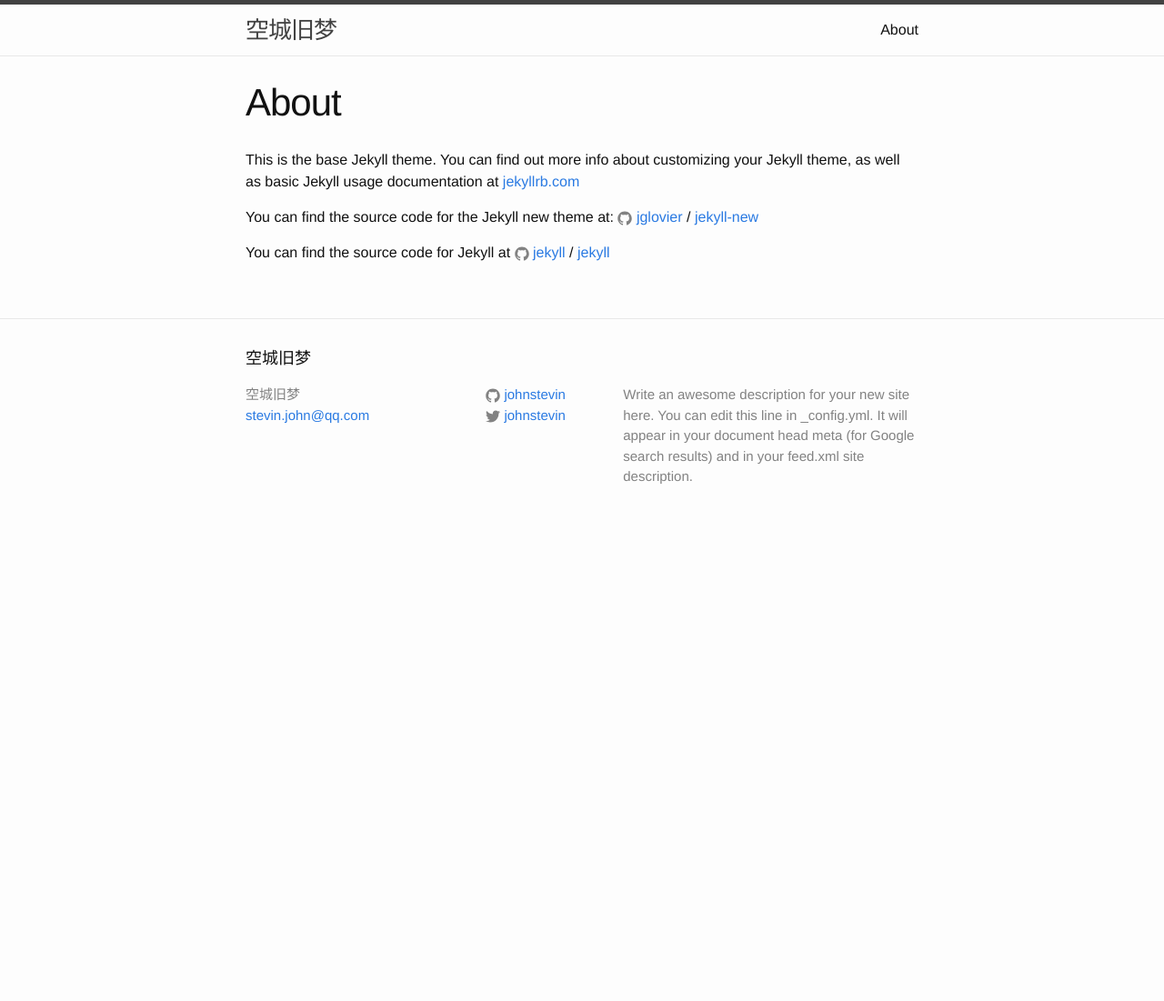
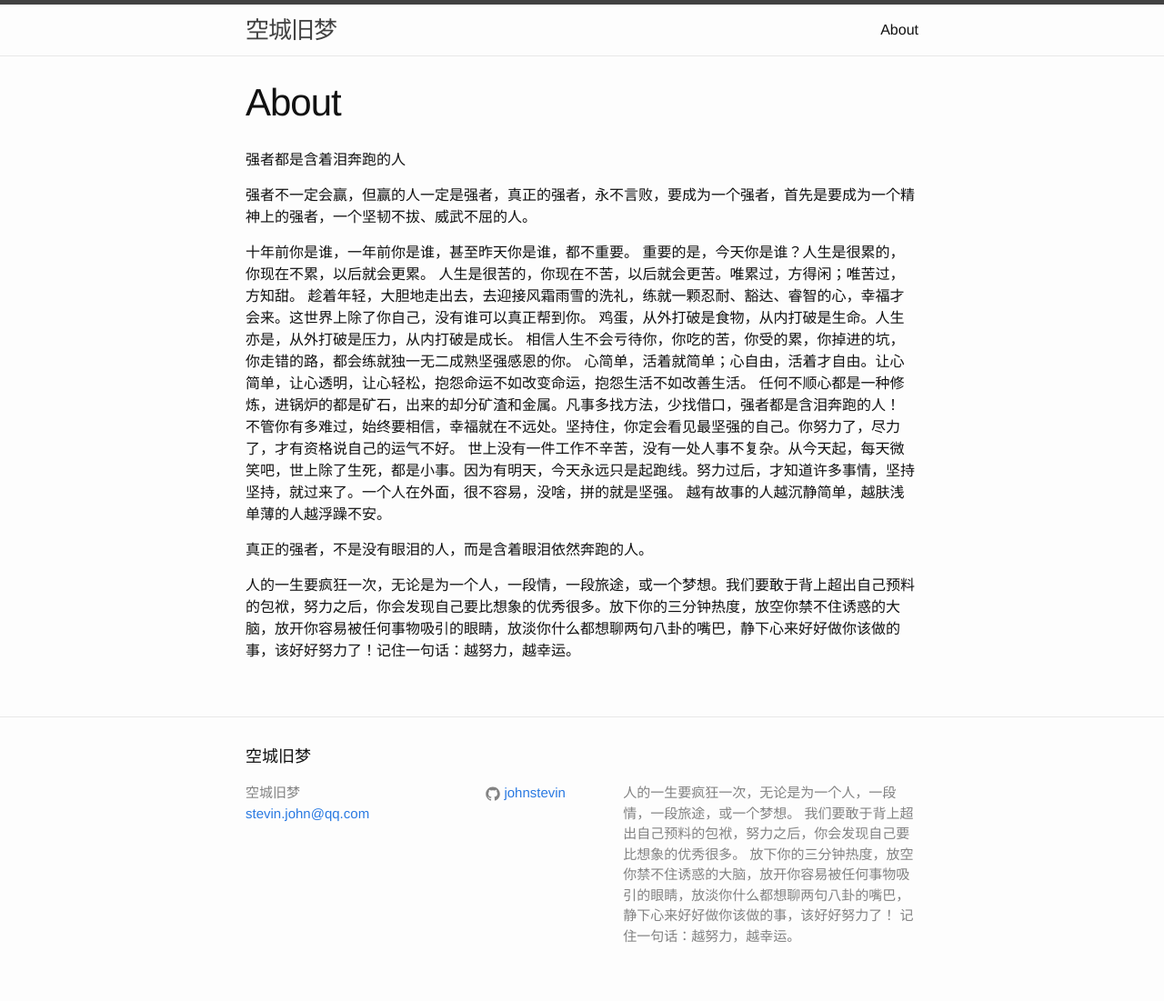
Before and after one commit to johnstevin/johnstevin.github.io, a Jekyll site: the page built from about.md, in a window 1280 px wide. Shown: the whole page at 91% size. Built offline with Jekyll 4.4.1, drawn with Linux system fonts in a browser that asks for light colours; before the commit the page ends 900 px from its top, so only the background shows below that.

```diff
--- a/_config.yml
+++ b/_config.yml
@@ -1,21 +1,15 @@
-# Welcome to Jekyll!
-#
-# This config file is meant for settings that affect your whole blog, values
-# which you are expected to set up once and rarely need to edit after that.
-# For technical reasons, this file is *NOT* reloaded automatically when you use
-# 'jekyll serve'. If you change this file, please restart the server process.
-
 # Site settings
 title: 空城旧梦
 email: stevin.john@qq.com
-description: > # this means to ignore newlines until "baseurl:"
-  Write an awesome description for your new site here. You can edit this
-  line in _config.yml. It will appear in your document head meta (for
-  Google search results) and in your feed.xml site description.
+description: >
+  人的一生要疯狂一次，无论是为一个人，一段情，一段旅途，或一个梦想。
+  我们要敢于背上超出自己预料的包袱，努力之后，你会发现自己要比想象的优秀很多。
+  放下你的三分钟热度，放空你禁不住诱惑的大脑，放开你容易被任何事物吸引的眼睛，放淡你什么都想聊两句八卦的嘴巴，静下心来好好做你该做的事，该好好努力了！
+  记住一句话：越努力，越幸运。
 baseurl: "" # the subpath of your site, e.g. /blog
 #LocalServerHostname: "jekyll.cc"
 #url: "http://192.168.33.10:4000" # the base hostname & protocol for your site
-twitter_username: johnstevin
+#twitter_username: johnstevin
 github_username:  johnstevin
 
 # Build settings
--- a/about.md
+++ b/about.md
@@ -4,12 +4,21 @@ title: About
 permalink: /about/
 ---
 
-This is the base Jekyll theme. You can find out more info about customizing your Jekyll theme, as well as basic Jekyll usage documentation at [jekyllrb.com](http://jekyllrb.com/)
+强者都是含着泪奔跑的人
 
-You can find the source code for the Jekyll new theme at:
-{% include icon-github.html username="jglovier" %} /
-[jekyll-new](https://github.com/jglovier/jekyll-new)
+强者不一定会赢，但赢的人一定是强者，真正的强者，永不言败，要成为一个强者，首先是要成为一个精神上的强者，一个坚韧不拔、威武不屈的人。
 
-You can find the source code for Jekyll at
-{% include icon-github.html username="jekyll" %} /
-[jekyll](https://github.com/jekyll/jekyll)
+十年前你是谁，一年前你是谁，甚至昨天你是谁，都不重要。
+重要的是，今天你是谁？人生是很累的，你现在不累，以后就会更累。
+人生是很苦的，你现在不苦，以后就会更苦。唯累过，方得闲；唯苦过，方知甜。
+趁着年轻，大胆地走出去，去迎接风霜雨雪的洗礼，练就一颗忍耐、豁达、睿智的心，幸福才会来。这世界上除了你自己，没有谁可以真正帮到你。
+鸡蛋，从外打破是食物，从内打破是生命。人生亦是，从外打破是压力，从内打破是成长。
+相信人生不会亏待你，你吃的苦，你受的累，你掉进的坑，你走错的路，都会练就独一无二成熟坚强感恩的你。
+心简单，活着就简单；心自由，活着才自由。让心简单，让心透明，让心轻松，抱怨命运不如改变命运，抱怨生活不如改善生活。
+任何不顺心都是一种修炼，进锅炉的都是矿石，出来的却分矿渣和金属。凡事多找方法，少找借口，强者都是含泪奔跑的人！
+不管你有多难过，始终要相信，幸福就在不远处。坚持住，你定会看见最坚强的自己。你努力了，尽力了，才有资格说自己的运气不好。
+世上没有一件工作不辛苦，没有一处人事不复杂。从今天起，每天微笑吧，世上除了生死，都是小事。因为有明天，今天永远只是起跑线。努力过后，才知道许多事情，坚持坚持，就过来了。一个人在外面，很不容易，没啥，拼的就是坚强。 越有故事的人越沉静简单，越肤浅单薄的人越浮躁不安。
+
+真正的强者，不是没有眼泪的人，而是含着眼泪依然奔跑的人。
+
+人的一生要疯狂一次，无论是为一个人，一段情，一段旅途，或一个梦想。我们要敢于背上超出自己预料的包袱，努力之后，你会发现自己要比想象的优秀很多。放下你的三分钟热度，放空你禁不住诱惑的大脑，放开你容易被任何事物吸引的眼睛，放淡你什么都想聊两句八卦的嘴巴，静下心来好好做你该做的事，该好好努力了！记住一句话：越努力，越幸运。
```
Also changed, not shown: _posts/2016-06-23-the-first-home.markdown (added, +12 -0 lines), _posts/2016-06-23-welcome-to-jekyll.markdown (deleted, +0 -25 lines).
